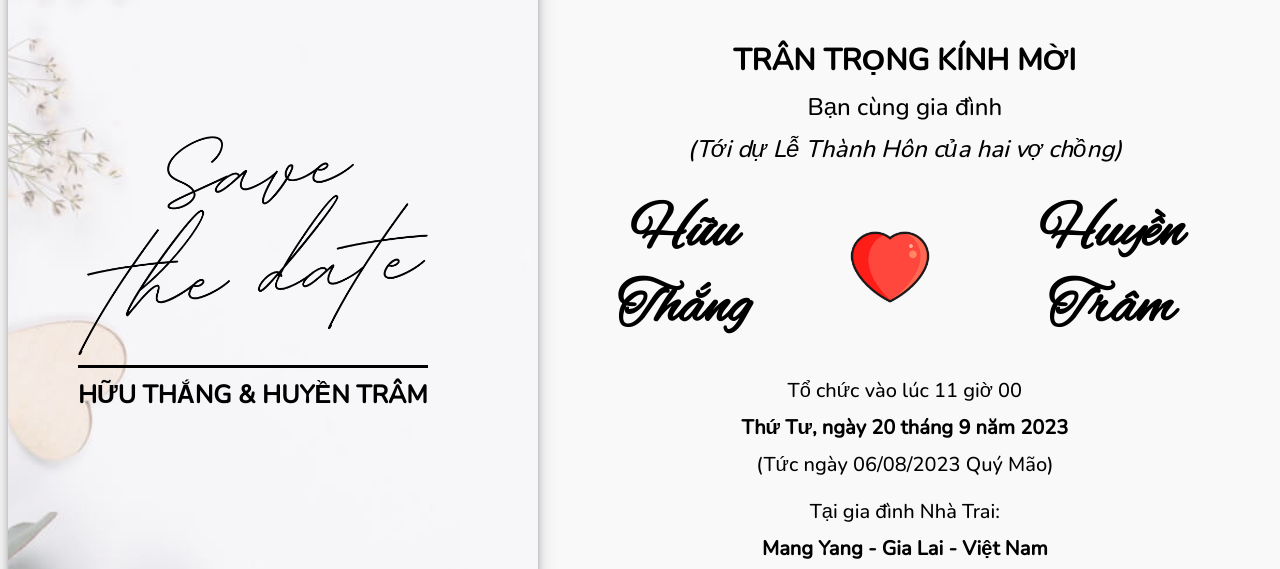
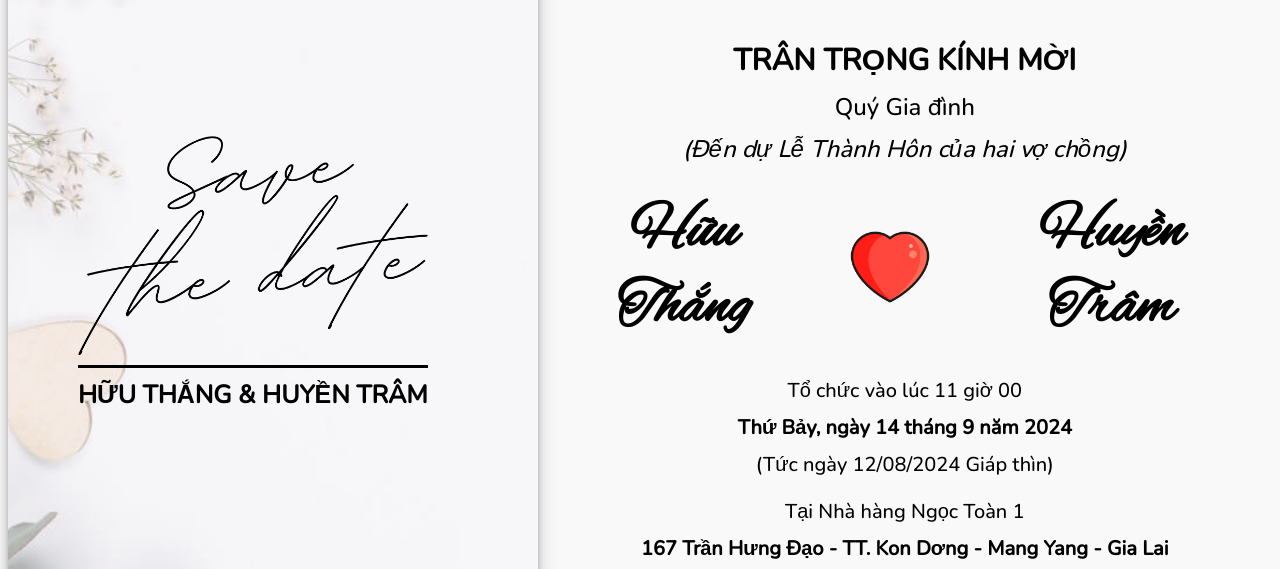
Before and after one commit to Doanhuynhduc/thang-tram-wedding, a plain HTML site: page index.html in a window 1280 px wide. Shown: the part 925-1494 px from the top of the page. Drawn offline with nearby package versions, Linux system fonts and the light colour scheme.

Commit message:
Update index.html

```diff
--- a/index.html
+++ b/index.html
@@ -43,8 +43,8 @@
                 <div class="center">
                     <p class="nane_codau_chure pd30">Hữu Thắng & Huyền Trâm</p>
                     <p class="time_wedding">HÔN LỄ ĐƯỢC TỔ CHỨC VÀO LÚC</p>
-                    <p class="time_wedding1">11 giờ, Thứ 4, Ngày 20/09/2023</p>
-                    <p class="time_wedding2">(tức ngày 06/08/2023 Quý Mão)</p>
+                    <p class="time_wedding1">11 giờ, Thứ Bảy, Ngày 14/09/2024</p>
+                    <p class="time_wedding2">(Tức ngày 12/08/2024 Giáp thìn)</p>
                 </div>
                 <div class="flex_eve ver_cen banner01 pd40">
                     <p class="ss1_cdcr"><img src="./images/chure_02.jpg" alt=""></p>
@@ -74,8 +74,8 @@
                         </div>
                     </div>
                     <div><p class="name2">TRÂN TRỌNG KÍNH MỜI</p>
-                        <p class="name3">Bạn cùng gia đình</p>
-                        <p class="name4">(Tới dự Lễ Thành Hôn của hai vợ chồng)</p>
+                        <p class="name3">Quý Gia đình</p>
+                        <p class="name4">(Đến dự Lễ Thành Hôn của hai vợ chồng)</p>
                     </div>
                     <div class="flex_eve1">
                         <p class="name5">Hữu Thắng</p>
@@ -84,12 +84,12 @@
                     </div>
                     <div>
                         <p>Tổ chức vào lúc 11 giờ 00</p>
-                        <p class="name7">Thứ Tư, ngày 20 tháng 9 năm 2023</p>
-                        <p class="mb20">(Tức ngày 06/08/2023 Quý Mão)</p>
+                        <p class="name7">Thứ Bảy, ngày 14 tháng 9 năm 2024</p>
+                        <p class="mb20">(Tức ngày 12/08/2024 Giáp thìn)</p>
                     </div>
                     <div>
-                        <p>Tại gia đình Nhà Trai:</p>
-                        <p class="bold">Mang Yang - Gia Lai - Việt Nam</p>
+                        <p>Tại Nhà hàng Ngọc Toàn 1</p>
+                        <p class="bold">167 Trần Hưng Đạo - TT. Kon Dơng - Mang Yang - Gia Lai</p>
                         <p class="description">Sự hiện diện của Quý khách là niềm vinh hạnh của gia đình chúng tôi!</p>
                         <div class="flex1">
                             <p class="mr10">Nhấn vào đây để xem địa chỉ</p>
@@ -124,7 +124,7 @@
             <div class="inner">
                 <p id="map" class="tilte_map2">Địa chỉ tiệc cưới</p>
                 <div class="iframe_main">
-                    <iframe src="https://www.google.com/maps/embed?pb=!1m18!1m12!1m3!1d3919.2171619881346!2d106.72135890961796!3d10.79467289402133!2m3!1f0!2f0!3f0!3m2!1i1024!2i768!4f13.1!3m3!1m2!1s0x317527c2f8f30911%3A0x36ac5073f8c91acd!2sLandmark%2081!5e0!3m2!1sen!2s!4v1724063091792!5m2!1sen!2s" width="100%" height="500" style="border:0;" allowfullscreen="" loading="lazy" referrerpolicy="no-referrer-when-downgrade"></iframe>
+                    <iframe src="https://www.google.com/maps/embed?pb=!1m18!1m12!1m3!1d3870.565537730235!2d108.25925567573096!3d14.043748286379245!2m3!1f0!2f0!3f0!3m2!1i1024!2i768!4f13.1!3m3!1m2!1s0x316ebb60a053bcb5%3A0xd83d40b362c8ca24!2zTmjDoCBIw6BuZyBOZ-G7jWMgVG_DoG4!5e0!3m2!1sen!2s!4v1724840278955!5m2!1sen!2s" width="100%" height="500" style="border:0;" allowfullscreen="" loading="lazy" referrerpolicy="no-referrer-when-downgrade"></iframe>
                 </div>
             </div>
         </section>
```
